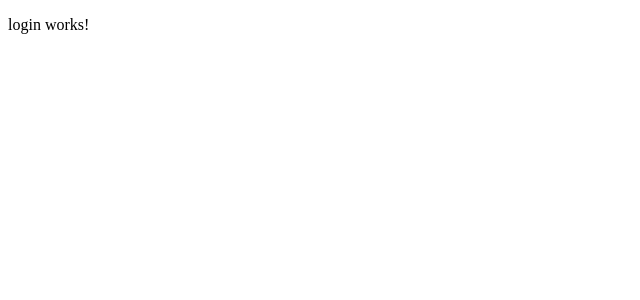
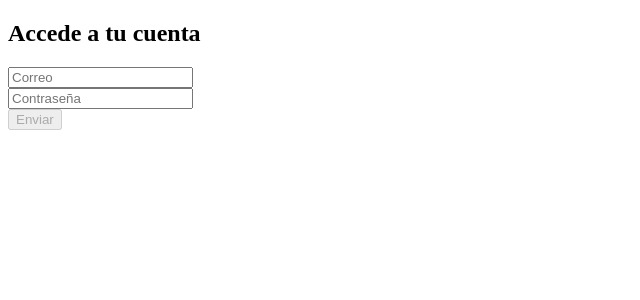
Before and after one commit to cryptohgn/project-camper-angular, an Angular app: page /login in a window 1280 px wide. Shown: the top 300 px of the page, without its empty margins (0-640 px from the left). Built offline with nearby package versions, Linux system fonts and the light colour scheme.

Commit message:
subida hasta login

```diff
--- a/src/app/componentes/filterform/filterform.component.ts
+++ b/src/app/componentes/filterform/filterform.component.ts
@@ -17,11 +17,13 @@ filterForm: FormGroup;
 constructor() {
   this.filterForm = new FormGroup({
    brand: new FormControl(),
+   priceMin: new FormControl(),
 
   });
 }
 
 applyFilter(){
+  // allVansfilter((van)=>van.brand === this.filterForm.value.brand && &&)
   console.log(this.filterForm.value);
 }
 
--- a/src/app/componentes/header/header.component.css
+++ b/src/app/componentes/header/header.component.css
@@ -0,0 +1,7 @@
+nav ul {
+    list-style: none;
+    display: flex;
+    gap: 20px;
+    cursor: pointer;
+
+}
--- a/src/app/componentes/header/header.component.html
+++ b/src/app/componentes/header/header.component.html
@@ -1 +1,8 @@
-<p>header works!</p>
+<nav>
+    <ul>
+        <li [routerLink]="['/']">Home</li>
+        <li [routerLink]="['/login']">Login</li>
+        <li [routerLink]="['/register']">Register</li>
+
+    </ul>
+</nav>
--- a/src/app/componentes/login/login.component.html
+++ b/src/app/componentes/login/login.component.html
@@ -1 +1,37 @@
-<p>login works!</p>
+<section class="formularios">
+  <form [formGroup]="formulario" (ngSubmit)="onSubmit()">
+      <h2>Accede a tu cuenta</h2>
+      <div class="form-group">
+          <label for="username"></label>
+          <input type="text" formControlName="username" placeholder="Correo">
+          <div
+              *ngIf="formulario.get('username')?.invalid && (formulario.get('username')?.dirty || formulario.get('username')?.touched)">
+              <div *ngIf="formulario.get('username')?.errors?.['required']">
+                  <p class="small">El usuario es requerido</p>
+              </div>
+          </div>
+      </div>
+      <div class="form-group">
+          <label for="password"></label>
+          <input type="password" formControlName="password" placeholder="Contraseña">
+          <div
+              *ngIf="formulario.get('password')?.invalid && (formulario.get('password')?.dirty || formulario.get('password')?.touched)">
+
+              <div *ngIf="formulario.get('password')?.errors?.['required']">
+                  <p class="small">La contraseña es requerida</p>
+              </div>
+
+              <div *ngIf="formulario.get('password')?.errors?.['minlength']">
+                  <p class="small">La contraseña debe tener al menos 8
+                      caracteres</p>
+              </div>
+          </div>
+      </div>
+      <button type="submit" [disabled]="formulario.invalid" [ngClass]="{'button-enabled': formulario.valid}">
+          Enviar
+      </button>
+      <div *ngIf="mensajeError" class="send">
+          {{ mensajeError }}
+      </div>
+  </form>
+</section>
--- a/src/app/componentes/login/login.component.ts
+++ b/src/app/componentes/login/login.component.ts
@@ -1,10 +1,46 @@
-import { Component } from '@angular/core';
+import { Component, inject } from '@angular/core';
+import { FormBuilder, FormGroup, Validators } from '@angular/forms';
+import { Router } from '@angular/router';
+import { filter } from 'rxjs';
+import { User } from 'src/app/interfaces/user.interface';
+import { ServiceUsers } from 'src/app/services/serviceUsers.services';
 
 @Component({
-  selector: 'app-login',
+  selector: 'app-log-in',
   templateUrl: './login.component.html',
   styleUrls: ['./login.component.css']
 })
-export class LoginComponent {
+export class LoginComponent  {
 
-}
+  formulario: FormGroup
+  mensajeError: string | null = null;
+  allUsers: any;
+
+
+  constructor(
+    private fb: FormBuilder,
+    private serviceUsers: ServiceUsers,
+
+  ) {
+    this.formulario = this.fb.group({
+      username: ['', [Validators.required]],
+      password: ['', [Validators.required]]
+    });
+  }
+
+   async onSubmit() {
+    if (this.formulario.valid) {
+      const { username, password } = this.formulario.value;
+      await this.serviceUsers.getUsers(username,password).subscribe((data)=>{
+        this.allUsers = data;
+        let login = this.allUsers.find((item:any)=>item.username === username && item.password === password)
+        console.log(login)
+        if (login){
+          localStorage.setItem('clave',JSON.stringify(login))
+        }
+      })
+        }
+      }
+
+
+  }
--- /dev/null
+++ b/src/app/interfaces/user.interface.ts
@@ -0,0 +1,5 @@
+export interface User {
+    username: string,
+    password: string,
+    imguser: string
+}
--- /dev/null
+++ b/src/app/services/serviceUsers.services.ts
@@ -0,0 +1,26 @@
+import { HttpClient } from '@angular/common/http';
+import { Injectable, inject  } from '@angular/core';
+
+@Injectable({
+    providedIn: 'root'
+  })
+
+
+export class ServiceUsers {
+
+
+private urlUsers= 'https://66104f380640280f219cce8d.mockapi.io/api/users'
+
+private urlHttp = inject(HttpClient);
+
+    getUsers(user: any,pass: any) {
+
+       let response = this.urlHttp.get(this.urlUsers)
+    //    response.find((user)=>user.name)
+    //  response.find((item:any)=>item.username === user && item.password === pass)
+
+    return response
+
+
+    }
+}
```
